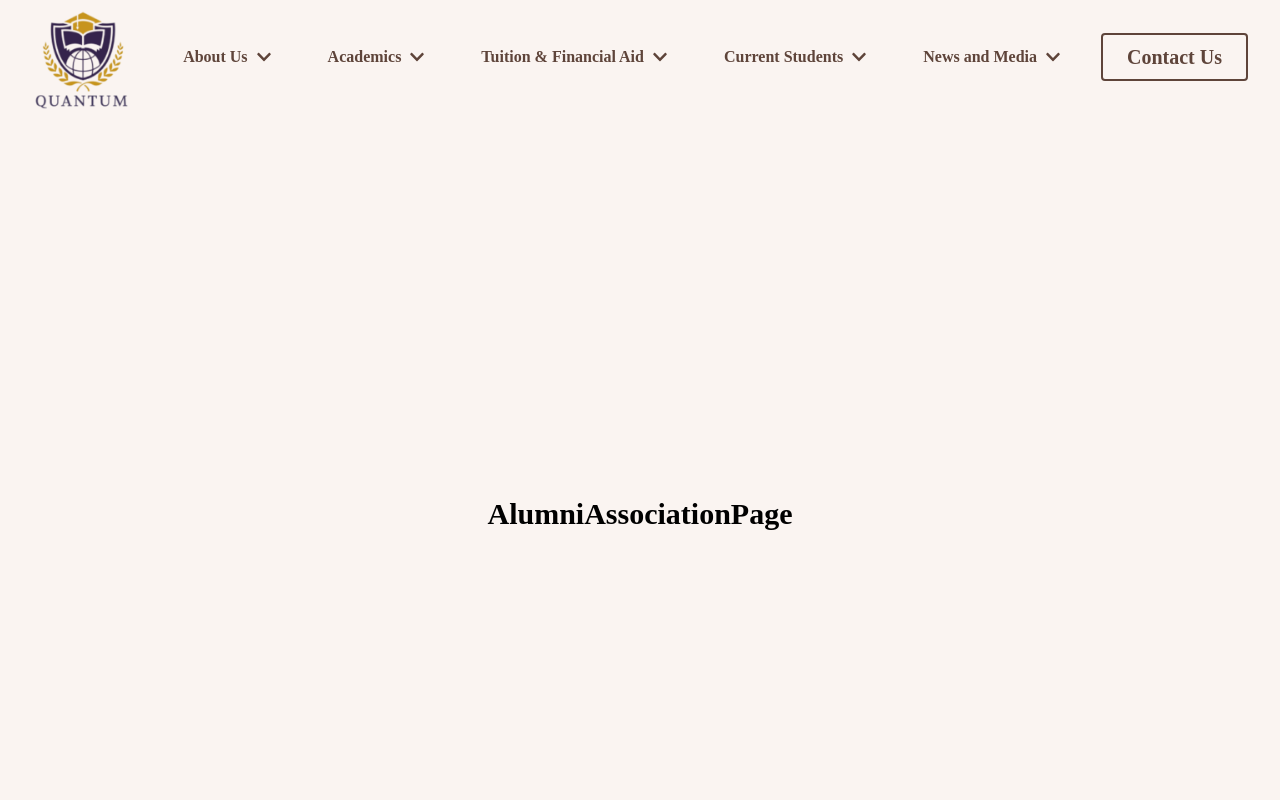
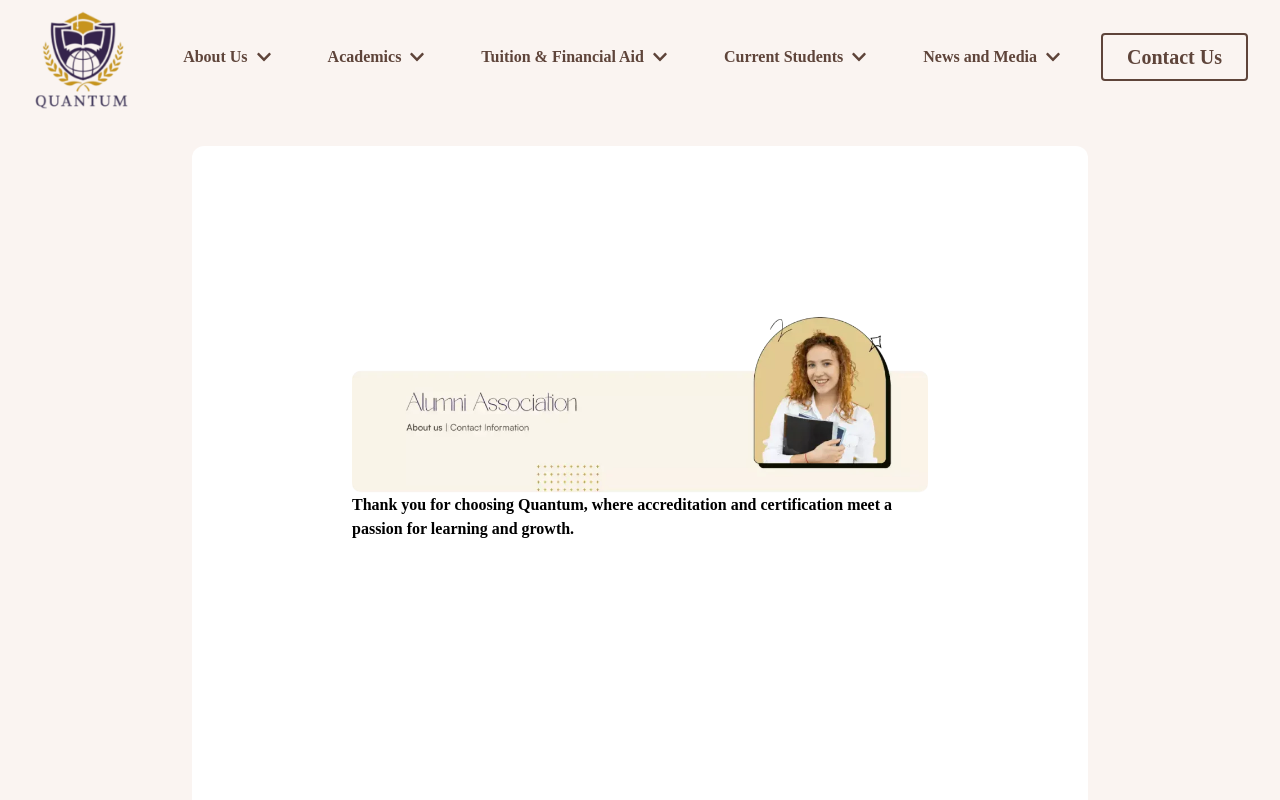
Before and after one commit to shejanNizam/quantum-education, a Next.js app: page /about-us/alumni-association in a window 1280 px wide. Shown: the top 800 px of the page. Built offline with nearby package versions, Linux system fonts and the light colour scheme.

Commit message:
contact page created

```diff
--- a/src/app/about-us/accreditation-certification/page.js
+++ b/src/app/about-us/accreditation-certification/page.js
@@ -39,7 +39,10 @@ export default function AccreditationCertificationPage() {
     <>
       <div className="min-h-screen bg-white rounded-xl w-[90%] p-4 m-8 lg:w-[70%] lg:p-40 mx-auto ">
         <div className="flex justify-center">
-          <Image src={ACCREDITATION_CERTIFICATION_IMAGE} alt="COO_IMAGE" />
+          <Image
+            src={ACCREDITATION_CERTIFICATION_IMAGE}
+            alt="ACCREDITATION_CERTIFICATION_IMAGE"
+          />
         </div>
         <div>
           {accreditationCertification.map((ac) => (
--- a/src/app/about-us/alumni-association/page.js
+++ b/src/app/about-us/alumni-association/page.js
@@ -1,9 +1,22 @@
+import Image from "next/image";
+import ALUMNI_ASSOCIATION_IMAGE from "../../../assets/about_us/alumni_association_img.webp";
+
 export default function AlumniAssociationPage() {
   return (
     <>
-      <h3 className=" text-3xl text-center font-bold py-4 min-h-screen flex items-center justify-center">
-        AlumniAssociationPage
-      </h3>
+      <div className="min-h-screen bg-white rounded-xl w-[90%] p-4 m-8 lg:w-[70%] lg:p-40 mx-auto ">
+        <div className="flex justify-center">
+          <Image
+            src={ALUMNI_ASSOCIATION_IMAGE}
+            alt="ALUMNI_ASSOCIATION_IMAGE"
+          />
+        </div>
+        <div></div>
+        <p className="font-semibold">
+          Thank you for choosing Quantum, where accreditation and certification
+          meet a passion for learning and growth.{" "}
+        </p>
+      </div>
     </>
   );
 }
--- a/src/app/about-us/contact-info/page.js
+++ /dev/null
@@ -1,9 +0,0 @@
-export default function ContactInfoPage() {
-  return (
-    <>
-      <h3 className=" text-3xl text-center font-bold py-4 min-h-screen flex items-center justify-center">
-        ContactInfoPage
-      </h3>
-    </>
-  );
-}
--- a/src/components/Navbar.js
+++ b/src/components/Navbar.js
@@ -49,7 +49,7 @@ export default function Navbar() {
           href: "/about-us/accreditation-certification",
           label: "Accreditation and Certification",
         },
-        { href: "/about-us/contact-info", label: "Contact Information" },
+        { href: "/contact", label: "Contact Information" },
         { href: "/about-us/alumni-association", label: "Alumni Association" },
         { href: "/about-us/faqs", label: "FAQs" },
       ],
```
